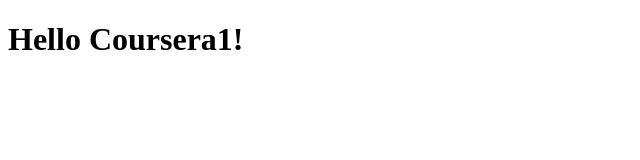
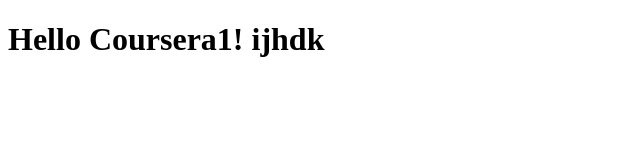
Before and after one commit to Sanskriti31/Coursera-web-developer-course, a plain HTML site: page site/index.html in a window 1280 px wide. Shown: the whole page, without its empty margins (0-640 px from the left). Drawn offline with Linux system fonts and the light colour scheme.

Commit message:
Small addition

```diff
--- a/site/index.html
+++ b/site/index.html
@@ -5,6 +5,6 @@
 	<title>Hello Coursera!</title>
 </head>
 <body>
-<h1>Hello Coursera1!</h1>
+<h1>Hello Coursera1! ijhdk</h1>
 </body>
 </html>
```
